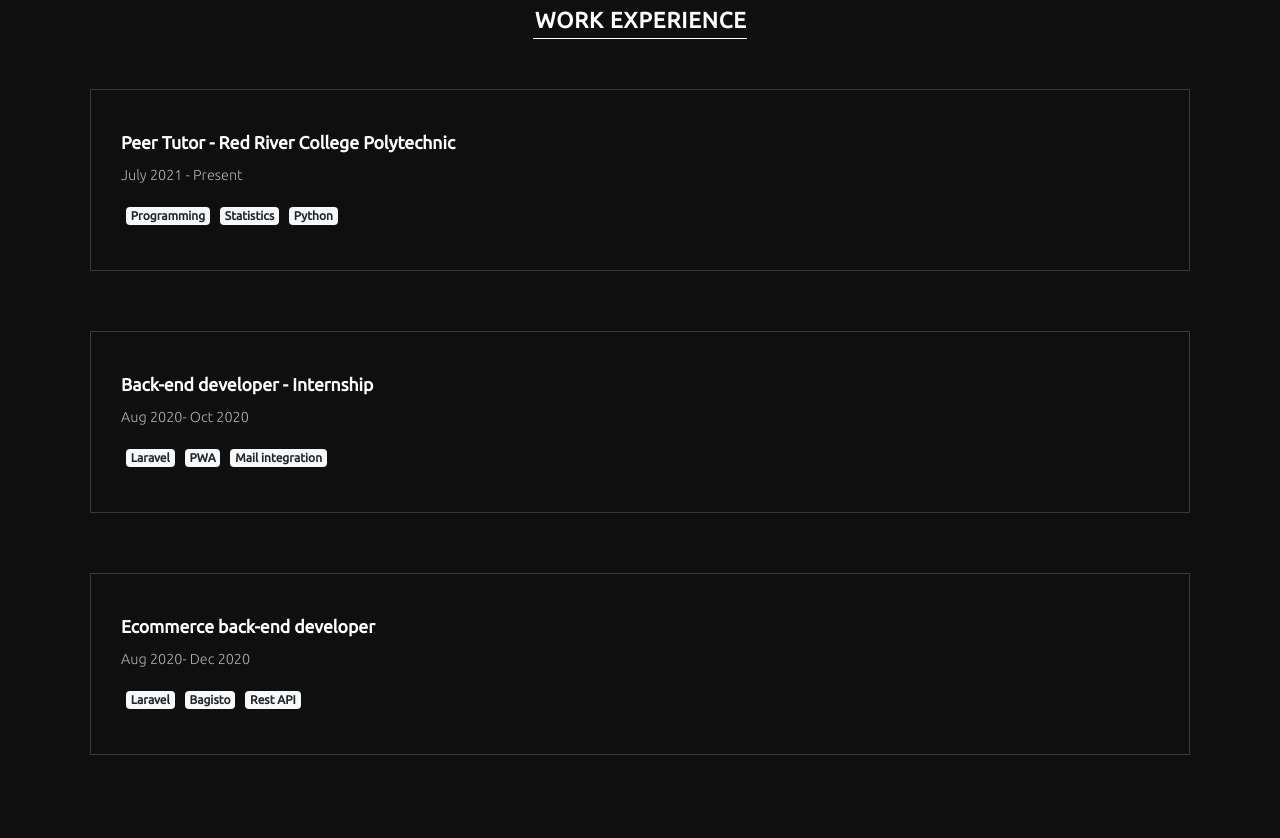
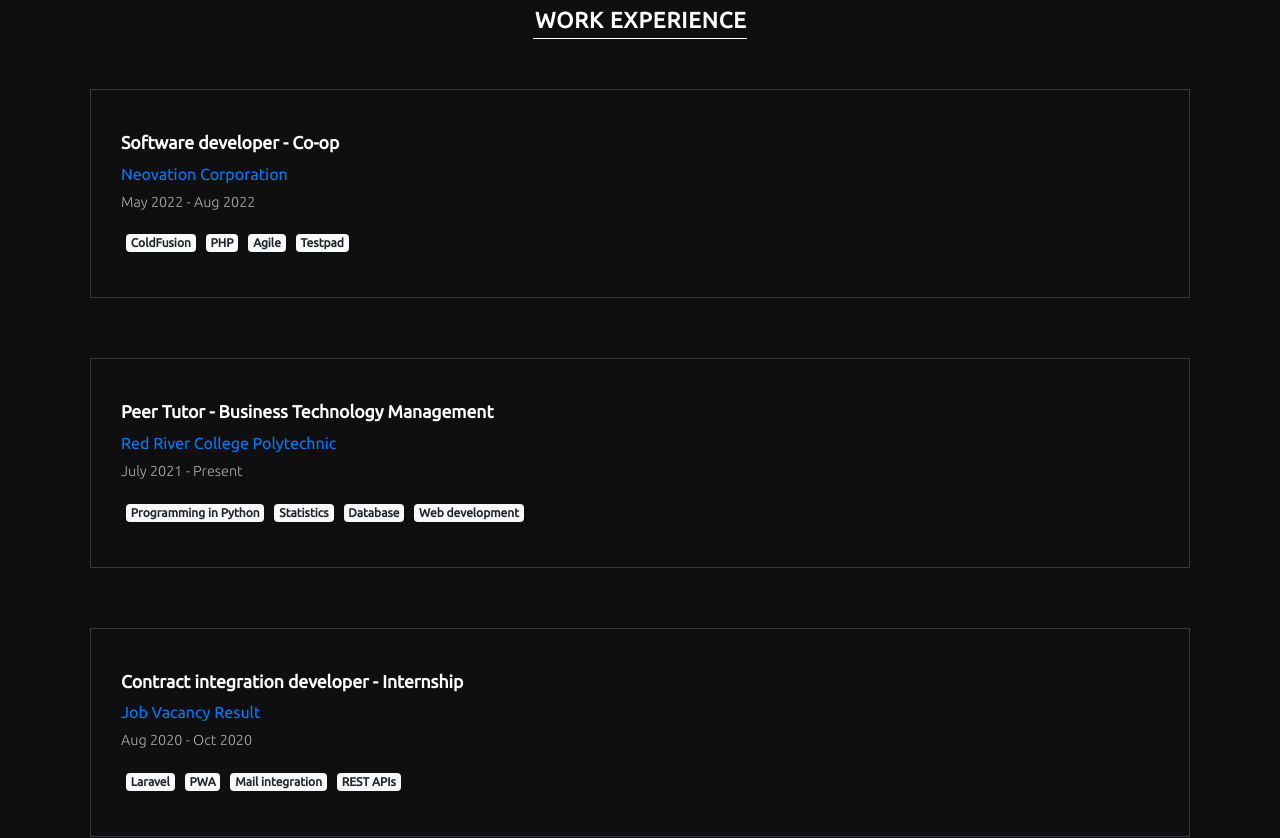
Before and after one commit to Sukhman-Kaur/sukhman-kaur.github.io, a React (Create React App) app: page / in a window 1280 px wide. Shown: the part 1360-2198 px from the top of the page. Built offline with nearby package versions, Linux system fonts and the light colour scheme; no server answers.

Commit message:
experience update

```diff
--- a/src/components/Work.js
+++ b/src/components/Work.js
@@ -1,8 +1,7 @@
-import React from 'react';
-import Fade from 'react-reveal/Fade';
+import React from "react";
+import Fade from "react-reveal/Fade";
 
 export default function Work() {
-
 	return (
 		<div className="work container-fluid section" name="work">
 			<Fade bottom>
@@ -10,43 +9,97 @@
 			</Fade>
 			<div className="section-body section-width top-bot-border-xs">
 				<Fade bottom>
-                <a href="https://library.rrc.ca/tutoring/peer_tutoring" target="_blank" rel="noopener noreferrer" className="long-card">
+					<a
+						href="https://www.linkedin.com/in/sukhmandeep-kaur/overlay/1635498780037/single-media-viewer/?type=DOCUMENT&profileId=ACoAACei3ZYB1wqK2DGVmSj0dszmyBcOUm8RRK4"
+						target="_blank"
+						rel="noopener noreferrer"
+						className="long-card"
+					>
 						<div className="long-card-body">
-                            <h5 className="title">Peer Tutor - Red River College Polytechnic</h5>
-                            <p className="remarks">July 2021 - Present</p>
-                            <span className="badge badge-light tech">Programming</span>
-                            <span className="badge badge-light tech">Statistics</span>
-                            <span className="badge badge-light tech">Python</span>
+							<h5 className="title">Software developer - Co-op</h5>
+							<h6>
+								<a
+									href="https://www.neovation.com/"
+									target="_blank"
+									rel="noopener noreferrer"
+									style={{ textDecoration: "none" }}
+								>
+									Neovation Corporation
+								</a>
+							</h6>
+							<p className="remarks">May 2022 - Aug 2022</p>
+							<span className="badge badge-light tech">ColdFusion</span>
+							<span className="badge badge-light tech">PHP</span>
+							<span className="badge badge-light tech">Agile</span>
+							<span className="badge badge-light tech">Testpad</span>
 						</div>
 					</a>
 				</Fade>
 			</div>
 			<div className="section-body section-width top-bot-border-xs">
 				<Fade bottom>
-                <a href="https://drive.google.com/file/d/1j1DNI3cz62S5fNF2F4_cFQM_ha8EYAK3/view?usp=sharing" target="_blank" rel="noopener noreferrer" className="long-card">
+					<a
+						href="https://library.rrc.ca/tutoring/peer_tutoring"
+						target="_blank"
+						rel="noopener noreferrer"
+						className="long-card"
+					>
 						<div className="long-card-body">
-                            <h5 className="title">Back-end developer - Internship</h5>
-                            <p className="remarks">Aug 2020- Oct 2020</p>
-                            <span className="badge badge-light tech">Laravel</span>
-                            <span className="badge badge-light tech">PWA</span>
-                            <span className="badge badge-light tech">Mail integration</span>
+							<h5 className="title">
+								Peer Tutor - Business Technology Management
+							</h5>
+							<h6>
+								<a
+									href="https://library.rrc.ca/tutoring/peer_tutoring"
+									target="_blank"
+									rel="noopener noreferrer"
+									style={{ textDecoration: "none" }}
+								>
+									Red River College Polytechnic
+								</a>
+							</h6>
+							<p className="remarks">July 2021 - Present</p>
+							<span className="badge badge-light tech">
+								Programming in Python
+							</span>
+							<span className="badge badge-light tech">Statistics</span>
+							<span className="badge badge-light tech">Database</span>
+							<span className="badge badge-light tech">Web development</span>
 						</div>
 					</a>
 				</Fade>
 			</div>
 			<div className="section-body section-width top-bot-border-xs">
 				<Fade bottom>
-                <a href="https://drive.google.com/file/d/1zZBbQdJZkW2ld2RrBiag3xsJO8mtF6Xd/view?usp=sharing" target="_blank" rel="noopener noreferrer" className="long-card">
+					<a
+						href="https://drive.google.com/file/d/1j1DNI3cz62S5fNF2F4_cFQM_ha8EYAK3/view?usp=sharing"
+						target="_blank"
+						rel="noopener noreferrer"
+						className="long-card"
+					>
 						<div className="long-card-body">
-                            <h5 className="title">Ecommerce back-end developer</h5>
-                            <p className="remarks">Aug 2020- Dec 2020</p>
+							<h5 className="title">
+								Contract integration developer - Internship
+							</h5>
+							<h6>
+								<a
+									href="https://www.jobvacancyresult.com/"
+									target="_blank"
+									rel="noopener noreferrer"
+									style={{ textDecoration: "none" }}
+								>
+									Job Vacancy Result
+								</a>
+							</h6>
+							<p className="remarks">Aug 2020 - Oct 2020</p>
 							<span className="badge badge-light tech">Laravel</span>
-                            <span className="badge badge-light tech">Bagisto</span>
-                            <span className="badge badge-light tech">Rest API</span>
+							<span className="badge badge-light tech">PWA</span>
+							<span className="badge badge-light tech">Mail integration</span>
+							<span className="badge badge-light tech">REST APIs</span>
 						</div>
 					</a>
 				</Fade>
 			</div>
 		</div>
-    )
+	);
 }
```
Also changed, not shown: package.json (+5 -5 lines), 2 other files (tests, documents, lock files or other folders). Lines whose indentation alone changed are shown as unchanged.
